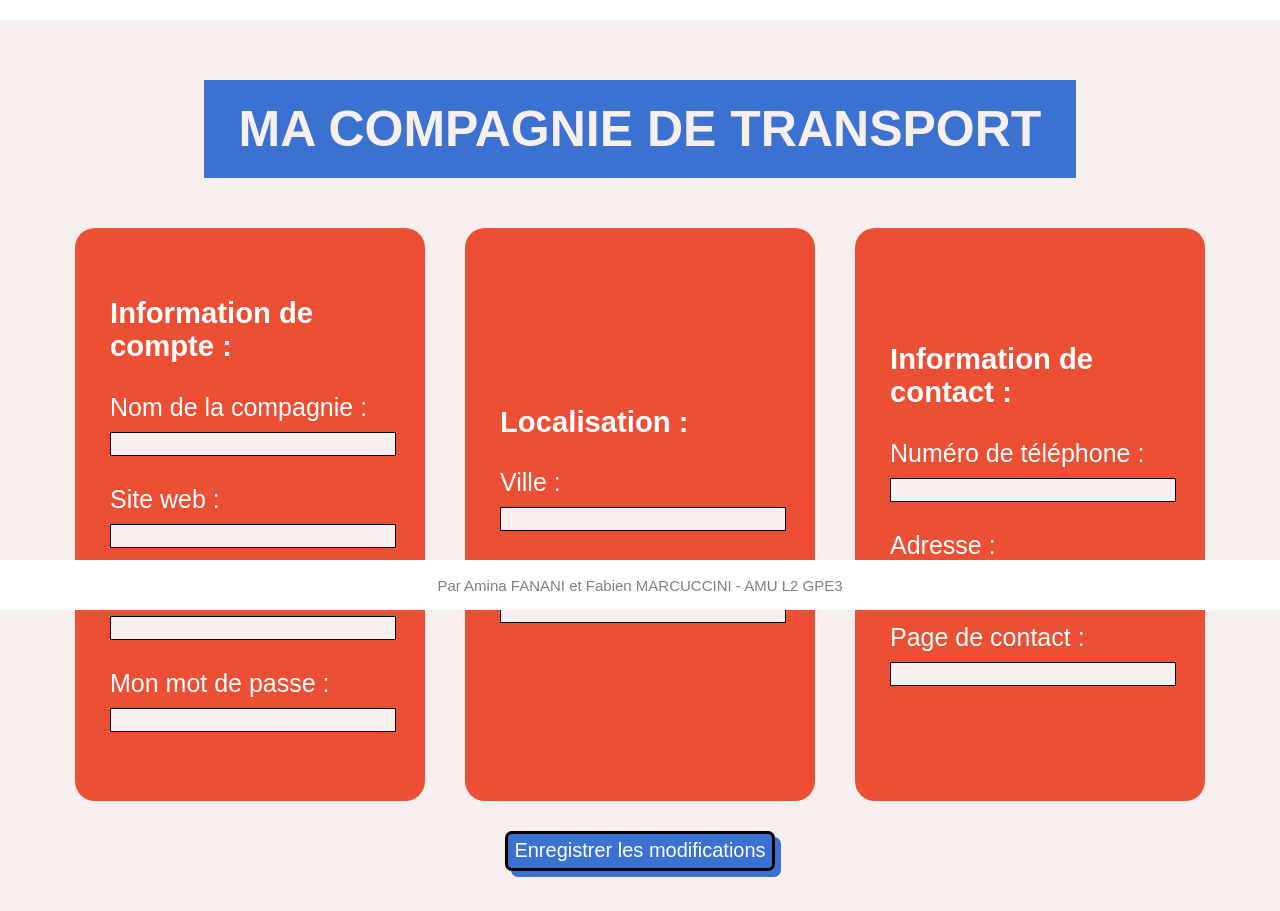
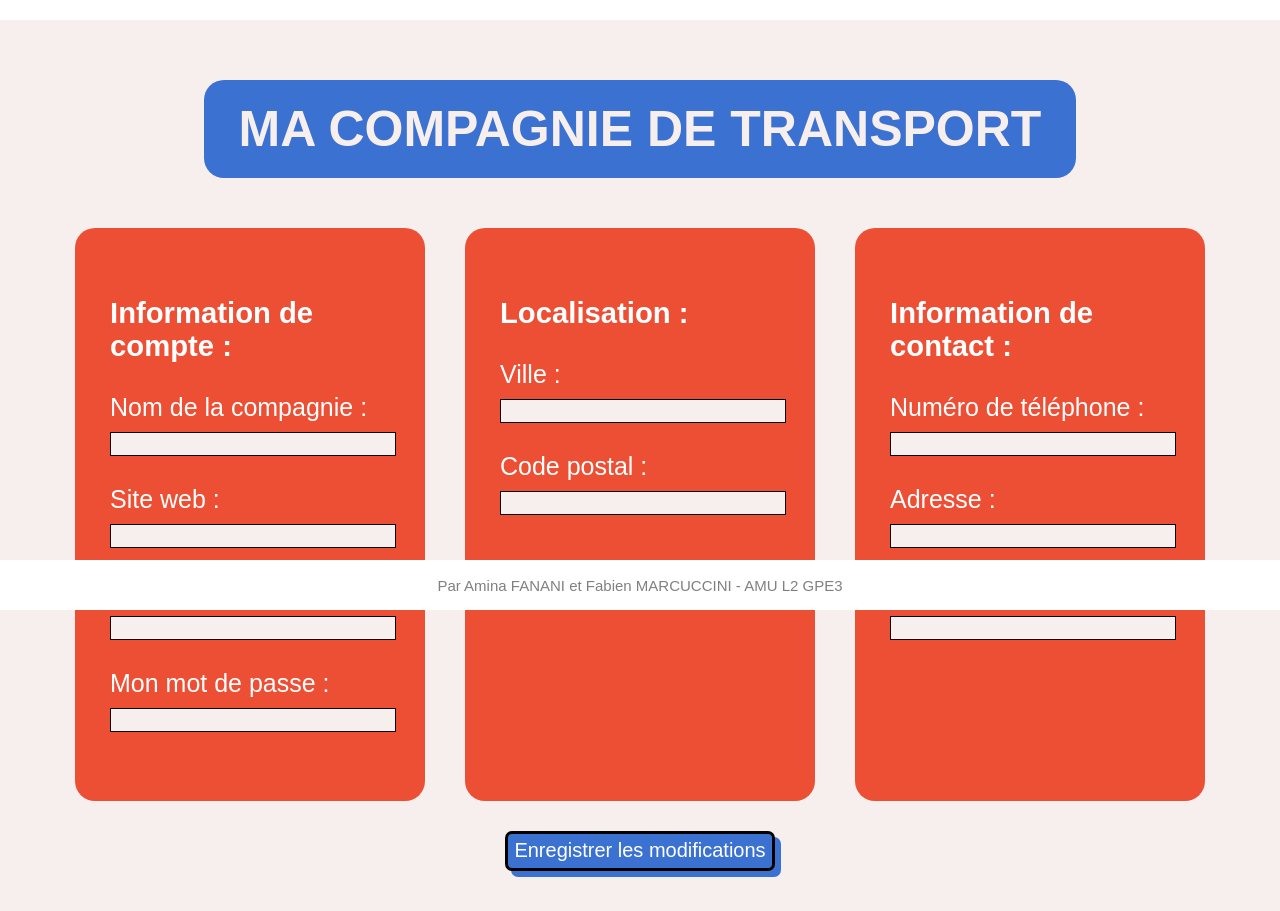
Before and after one commit to fabien-mrccc/univ-s4-web-project-transport_objet_perdu, a Flask app: page /ma-compagnie-de-transport in a window 1280 px wide. Shown: the part 190-1101 px from the top of the page. Run offline with Flask 3, Linux system fonts and the light colour scheme.

Commit message:
radius for h2 and flex-start for cred cards in ma-compagnie...

```diff
--- a/static/style.css
+++ b/static/style.css
@@ -149,6 +149,7 @@ button:hover {
     padding: 0 15px 0 15px;
     color: var(--brightred);
     margin: 30px;
+    border-radius: 20px;
 }
 
 h2 {
@@ -169,7 +170,7 @@ h2 {
     width: 350px;
     display: flex;
     flex-direction: column;
-    justify-content: center;
+    justify-content: flex-start;
     align-items: center;
     border-radius: 20px;
     background-color: var(--red);
```
